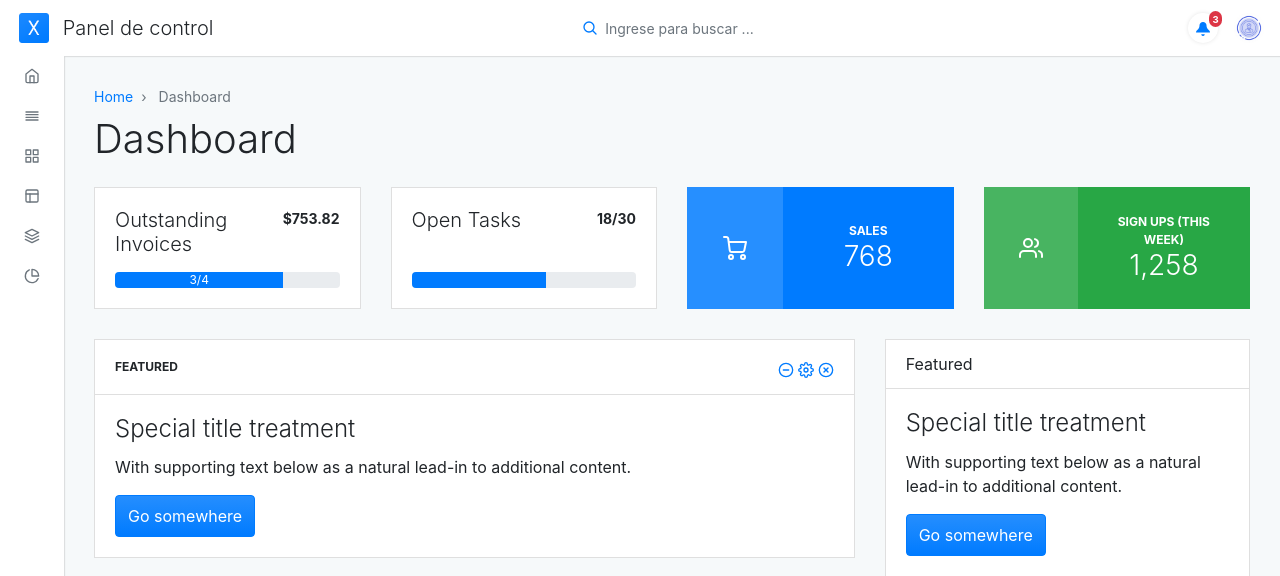
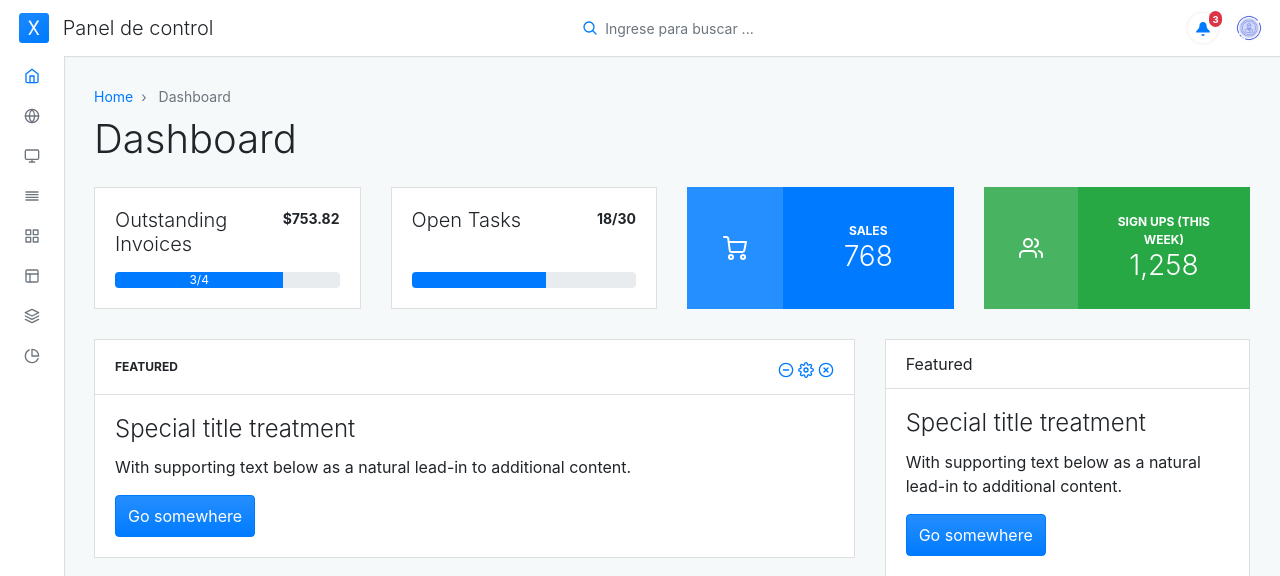
Before and after one commit to yordanch/pr_tienda, a PHP site: page /admin/index.php in a window 1280 px wide. Shown: the top 576 px of the page. Run offline with PHP 8.4, Linux system fonts and the light colour scheme; some libraries are stand-ins or nearby versions.

Commit message:
review admin panel

```diff
--- a/admin/layouts/system/menu.php
+++ b/admin/layouts/system/menu.php
@@ -1,9 +1,29 @@
 <div class="adminx-sidebar expand-hover push">
     <ul class="sidebar-nav">
         <li class="sidebar-nav-item">
+            <a href="#" class="sidebar-nav-link active">
+                <span class="sidebar-nav-icon">
+                    <i data-feather="home"></i>
+                </span>
+                <span class="sidebar-nav-name">
+                    Resumen
+                </span>
+            </a>
+        </li>
+        <li class="sidebar-nav-item">
+            <a href="../" class="sidebar-nav-link" target="_blank">
+                <span class="sidebar-nav-icon">
+                    <i data-feather="globe"></i>
+                </span>
+                <span class="sidebar-nav-name">
+                    Tienda
+                </span>
+            </a>
+        </li>
+        <li class="sidebar-nav-item">
             <a class="sidebar-nav-link collapsed" data-toggle="collapse" href="#tienda_menu" aria-expanded="false" aria-controls="example">
                 <span class="sidebar-nav-icon">
-                    <i data-feather="home"></i>
+                    <i data-feather="monitor"></i>
                 </span>
                 <span class="sidebar-nav-name"> Tiendas </span>
                 <span class="sidebar-nav-end">
@@ -160,7 +180,7 @@
             </a>
         </li>
         <li class="sidebar-nav-item">
-            <a class="sidebar-nav-link collapsed" data-toggle="collapse" href="#apli_menu" aria-expanded="false" aria-controls="example">
+            <a class="sidebar-nav-link collapsed" data-toggle="collapse" href="#report_menu" aria-expanded="false" aria-controls="example">
                 <span class="sidebar-nav-icon">
                     <i data-feather="pie-chart"></i>
                 </span>
@@ -170,7 +190,7 @@
                 </span>
             </a>
 
-            <ul class="sidebar-sub-nav collapse" id="apli_menu">
+            <ul class="sidebar-sub-nav collapse" id="report_menu">
                 <li class="sidebar-nav-item">
                     <a href="./layouts/charts_chartjs.html" class="sidebar-nav-link">
                         <span class="sidebar-nav-abbr"> </span>
--- a/r.php
+++ /dev/null
@@ -1 +0,0 @@
-<?php echo "hola";?>
```
Also changed, not shown: README.md (deleted), 3 other files.
